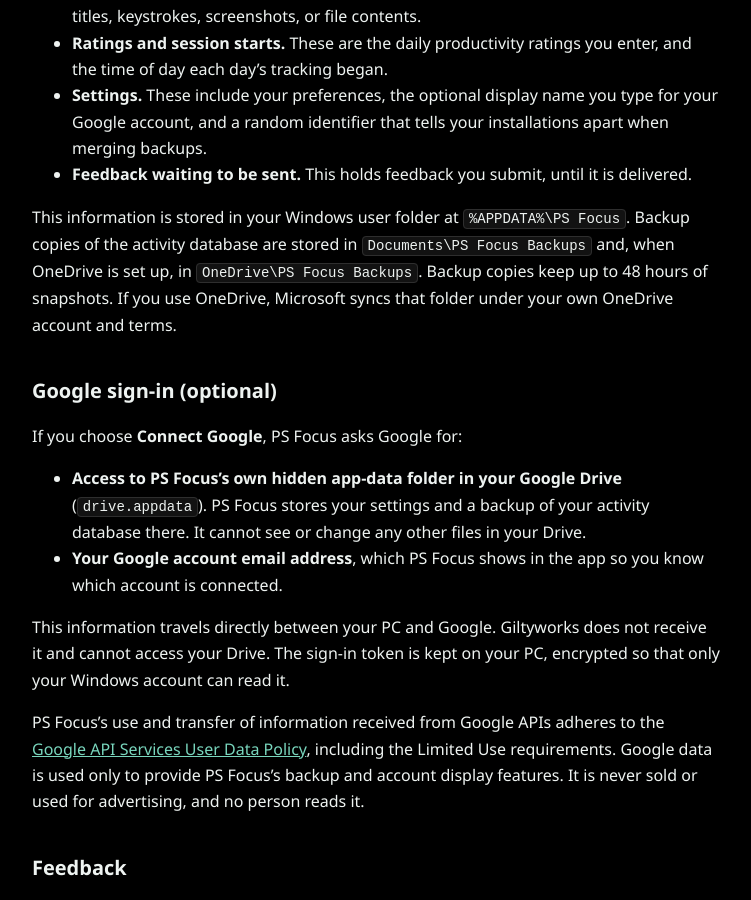
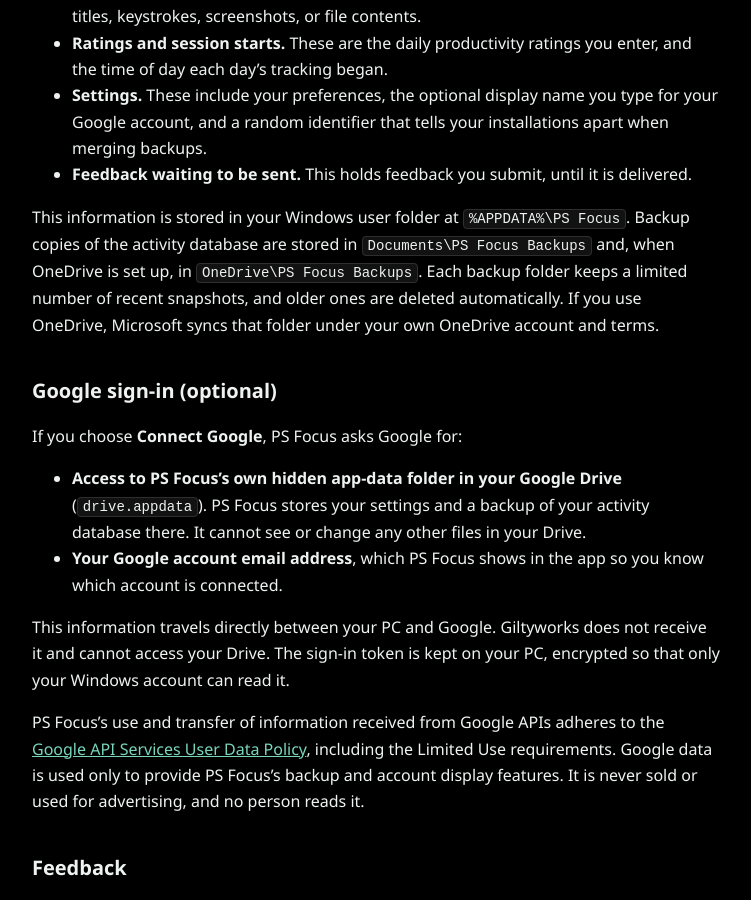
Before and after one commit to giltyworks/ps-focus, a Jekyll site: the page built from privacy.md, in a window 1280 px wide and 900 px high, scrolled down 441 px. Shown: the whole window, without its empty margins (264-1015 px from the left). Built offline with Jekyll 4.4.1, drawn with Linux system fonts in a browser that asks for light colours.

Commit message:
Update backup retention wording in the privacy policy
Co-Authored-By: Claude Opus 5.5 <noreply@anthropic.com>

```diff
--- a/privacy.md
+++ b/privacy.md
@@ -16,7 +16,7 @@ PS Focus is a free Windows app made by Giltyworks that records how long you spen
 - **Settings.** These include your preferences, the optional display name you type for your Google account, and a random identifier that tells your installations apart when merging backups.
 - **Feedback waiting to be sent.** This holds feedback you submit, until it is delivered.
 
-This information is stored in your Windows user folder at `%APPDATA%\PS Focus`. Backup copies of the activity database are stored in `Documents\PS Focus Backups` and, when OneDrive is set up, in `OneDrive\PS Focus Backups`. Backup copies keep up to 48 hours of snapshots. If you use OneDrive, Microsoft syncs that folder under your own OneDrive account and terms.
+This information is stored in your Windows user folder at `%APPDATA%\PS Focus`. Backup copies of the activity database are stored in `Documents\PS Focus Backups` and, when OneDrive is set up, in `OneDrive\PS Focus Backups`. Each backup folder keeps a limited number of recent snapshots, and older ones are deleted automatically. If you use OneDrive, Microsoft syncs that folder under your own OneDrive account and terms.
 
 ## Google sign-in (optional)
 
```
